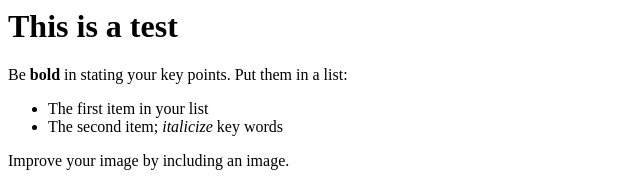
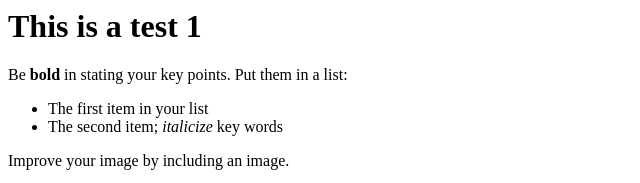
Before and after one commit to ArshiaGerami/TestWebsite, a plain HTML site: page index.html in a window 1280 px wide. Shown: the top 183 px of the page, 0-640 px from the left. Drawn offline with Linux system fonts and the light colour scheme.

Commit message:
first doc

```diff
--- a/index.html
+++ b/index.html
@@ -10,7 +10,7 @@ not displayed. The information between the BODY and /BODY tags is displayed.-->
 </head>
 <!-- The information between the BODY and /BODY tags is displayed.-->
 <body>
-<h1>This is a test</h1>
+<h1>This is a test 1</h1>
 <p>Be <b>bold</b> in stating your key points. Put them in a list: </p>
 <ul>
 <li>The first item in your list</li>
```
